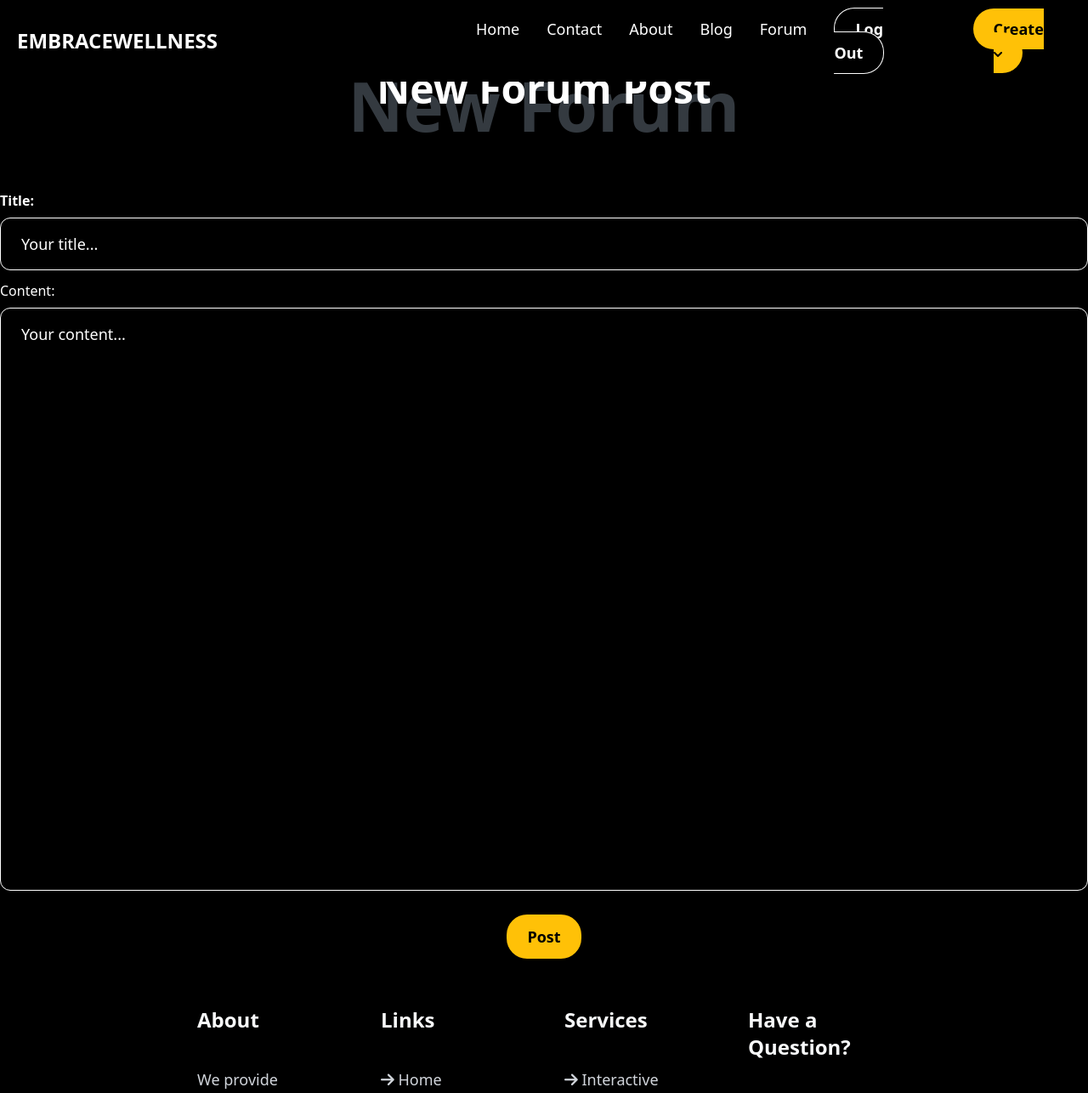
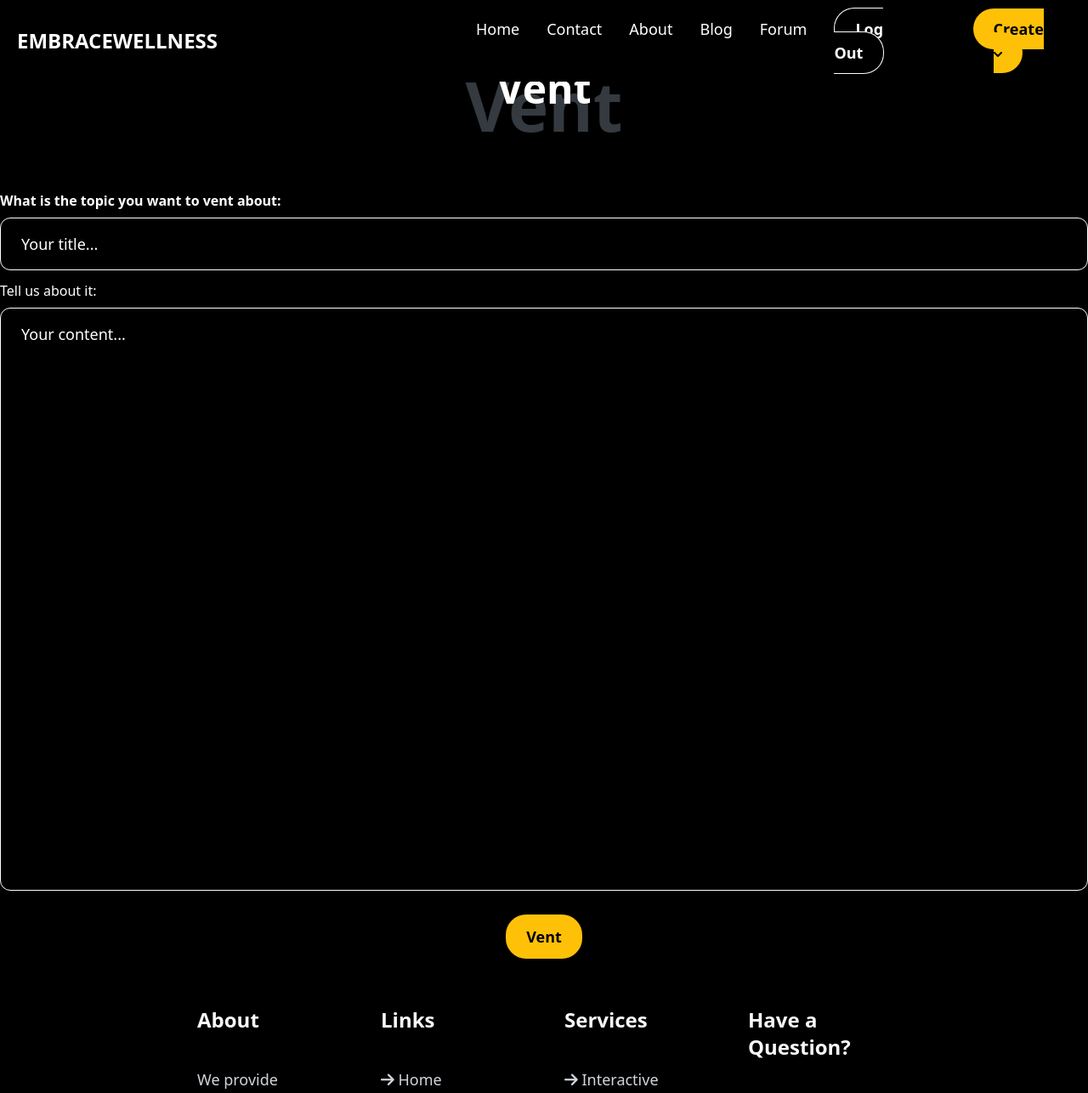
Before and after one commit to kingtroga/EmbraceWellness, a Django app: page /forum/new/ in a window 1280 px wide. Shown: the top 1286 px of the page at 85% size. Run offline with Django 5.2, Linux system fonts and the light colour scheme; a user stored in the database is signed in; some libraries are stand-ins or nearby versions.

Commit message:
done with forum now

```diff
--- a/core/templates/core/index.html
+++ b/core/templates/core/index.html
@@ -17,9 +17,12 @@
                 <button class="uppercase font-semibold text-sm px-6 py-4 bg-mustard text-black rounded-3xl">
                     talk to us
                 </button>
+                <a href="{% url 'forum:new' %}">
                     <button class="uppercase font-semibold text-sm px-6 py-4 bg-black text-white rounded-3xl border border-white">
                         vent
                     </button>
+                </a>
+
             </div>
         </div>
         <div class="z-[-1]">
@@ -74,9 +77,11 @@
 
     <!-- VENT BUTTON -->
     <div class="flex justify-center items-center">
+        <a href="{% url 'forum:new' %}">
             <button class="uppercase font-semibold -ml-2 text-sm px-12 py-5 bg-mustard text-black rounded-full ">
                 vent
             </button>
+        </a>
     </div>
 
     <!-- Blog First landing  -->
--- a/forum/templates/forum/forum_new.html
+++ b/forum/templates/forum/forum_new.html
@@ -6,8 +6,8 @@
 {% block content %}
 <div class="pt-[2.5rem] ">
     <div class="flex flex-col justify-center items-center my-10  sm:mx-[15rem]">
-        <h2 class="sm:text-5xl text-4xl font-bold z-[2]">New Forum Post</h2>
-        <p class=" sm:text-[5rem]  text-[3rem] text-[#343a40]  z-[1] font-extrabold sm:-mt-[4rem]  -mt-[2.5rem]">New Forum</p>
+        <h2 class="sm:text-5xl text-4xl font-bold z-[2]">Vent</h2>
+        <p class=" sm:text-[5rem]  text-[3rem] text-[#343a40]  z-[1] font-extrabold sm:-mt-[4rem]  -mt-[2.5rem]">Vent</p>
     </div>
 <div>
 <div class="flex flex-row justify-center ">
@@ -18,12 +18,12 @@
             {% csrf_token %}
 
             <div class="mb-3">
-                <label class="inline-block mb-2 font-semibold text-white">Title:</label><br>
+                <label class="inline-block mb-2 font-semibold text-white">What is the topic you want to vent about:</label><br>
                 {{ form.title }}
             </div>
 
             <div class="mb-3">
-                <label class="inline-block mb-2 text-white">Content:</label><br>
+                <label class="inline-block mb-2 text-white">Tell us about it:</label><br>
                 {{ form.content }}
             </div>
 
@@ -35,7 +35,7 @@
                 </div>
             {% endif %}
 
-            <button class="self-center text-lg font-semibold m-[1rem] px-6 py-3 bg-black text-black rounded-3xl  bg-mustard   hover:bg-white  hover:text-white capitalize">Post</button>
+            <button class="self-center text-lg font-semibold m-[1rem] px-6 py-3 bg-black text-black rounded-3xl  bg-mustard   hover:bg-white  hover:text-white capitalize">Vent</button>
 
         </form>
     </div>
--- a/forum/views.py
+++ b/forum/views.py
@@ -36,7 +36,7 @@
             new_forum = form.save(commit=False)
             new_forum.created_by = request.user
             new_forum.save()
-            return redirect("forum:index") #TODO: Redirect to the forum post detail
+            return redirect(f"/forum/detail/{new_forum.id}") #TODO: Redirect to the forum post detail
     else:
         form = ForumForm()
     return render(request, 'forum/forum_new.html',{
```
Also changed, not shown: db.sqlite3. Lines whose indentation alone changed are shown as unchanged.
